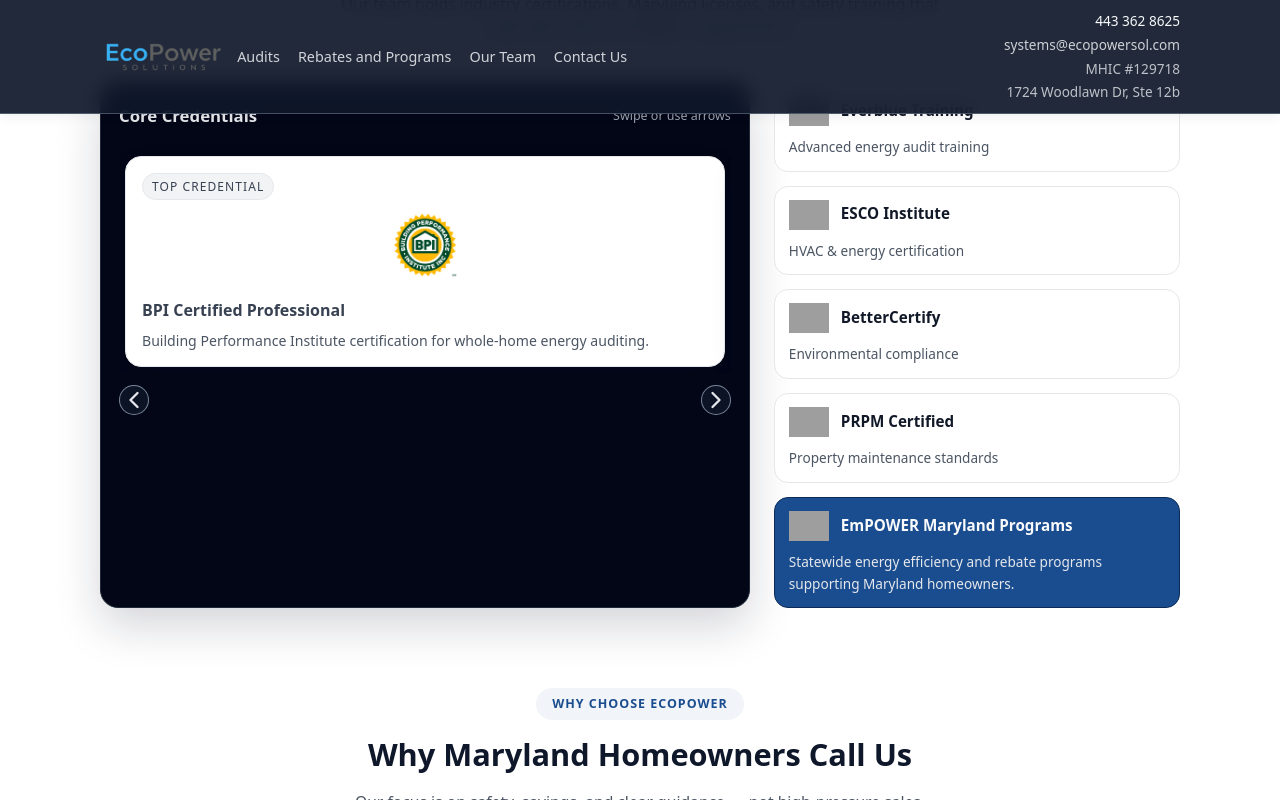
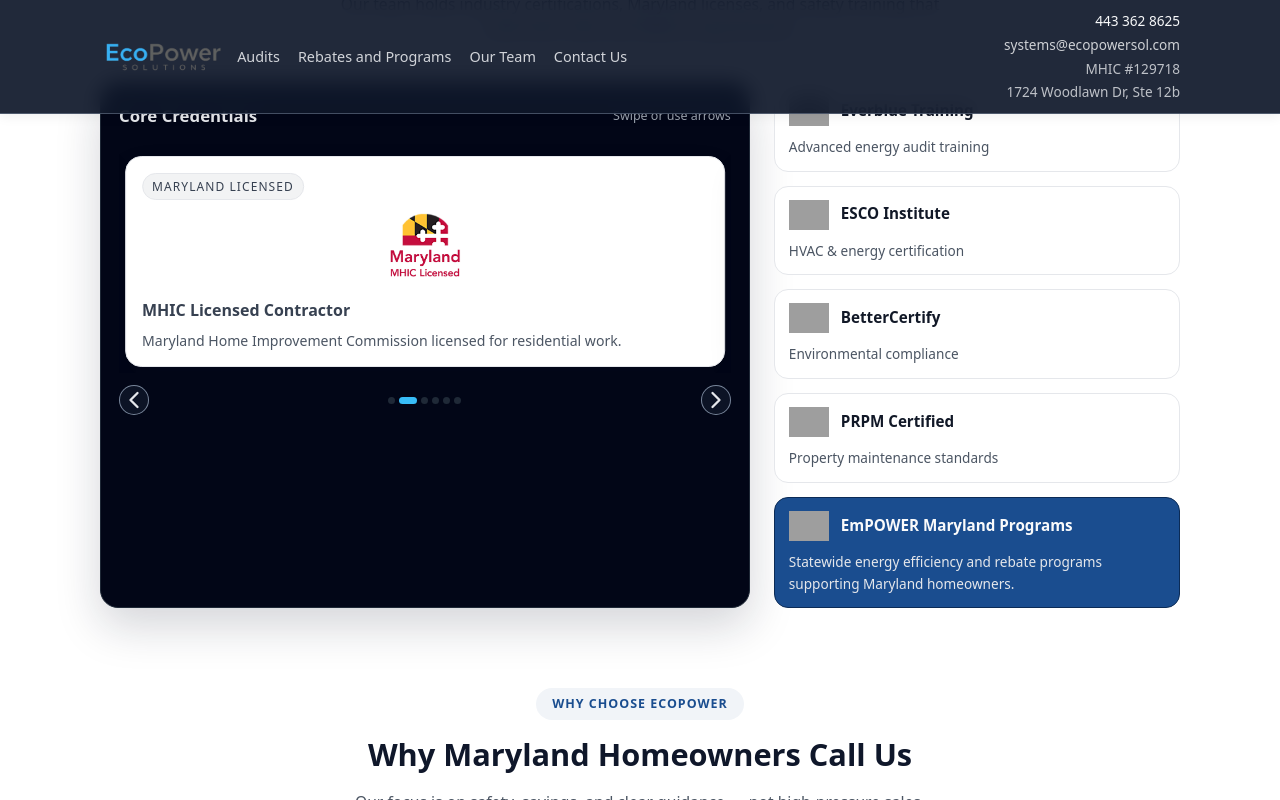
Before and after one commit to aiecopowersolutions-spec/ecopowersolutions, a plain HTML site: page index.html in a window 1280 px wide. Both pictures are taken after a click on the button 715 px from the left and 5537 px from the top of the page. Shown: the part 5137-5937 px from the top of the page. Drawn offline with Linux system fonts and the light colour scheme; grey boxes are pictures that could not be loaded.

Commit message:
Add working slider script for core credentials section

```diff
--- a/index.html
+++ b/index.html
@@ -1297,6 +1297,63 @@
         } else {
             fadeEls.forEach(function(el) { el.classList.add('in-view'); });
         }
+
+        // Core Credentials Slider Script
+        var sliderTrack = document.getElementById('sliderTrack');
+        var sliderCards = sliderTrack ? sliderTrack.querySelectorAll('.slider-card') : [];
+        var sliderPrev = document.getElementById('sliderPrev');
+        var sliderNext = document.getElementById('sliderNext');
+        var sliderDots = document.getElementById('sliderDots');
+        var currentSlide = 0;
+        var totalSlides = sliderCards.length;
+
+        function updateSlider() {
+            if (!sliderTrack) return;
+            sliderTrack.style.transform = 'translateX(' + (-100 * currentSlide) + '%)';
+            // Update dots
+            if (sliderDots) {
+                sliderDots.innerHTML = '';
+                for (var i = 0; i < totalSlides; i++) {
+                    var dot = document.createElement('span');
+                    dot.className = 'slider-dot' + (i === currentSlide ? ' active' : '');
+                    dot.setAttribute('data-slide', i);
+                    sliderDots.appendChild(dot);
+                }
+            }
+            // Enable/disable arrows
+            if (sliderPrev) sliderPrev.disabled = currentSlide === 0;
+            if (sliderNext) sliderNext.disabled = currentSlide === totalSlides - 1;
+        }
+
+        if (sliderPrev) {
+            sliderPrev.addEventListener('click', function() {
+                if (currentSlide > 0) {
+                    currentSlide--;
+                    updateSlider();
+                }
+            });
+        }
+        if (sliderNext) {
+            sliderNext.addEventListener('click', function() {
+                if (currentSlide < totalSlides - 1) {
+                    currentSlide++;
+                    updateSlider();
+                }
+            });
+        }
+        if (sliderDots) {
+            sliderDots.addEventListener('click', function(e) {
+                if (e.target.classList.contains('slider-dot')) {
+                    var idx = parseInt(e.target.getAttribute('data-slide'), 10);
+                    if (!isNaN(idx)) {
+                        currentSlide = idx;
+                        updateSlider();
+                    }
+                }
+            });
+        }
+        // Initialize slider
+        if (sliderTrack && totalSlides > 0) updateSlider();
     });
 })();
 </script>
```
Lines whose indentation alone changed are shown as unchanged.
